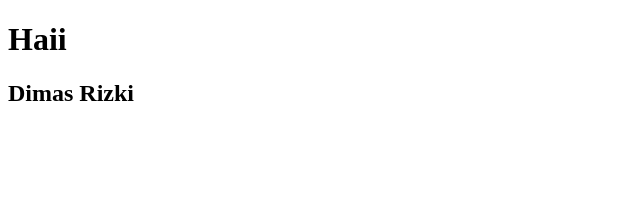
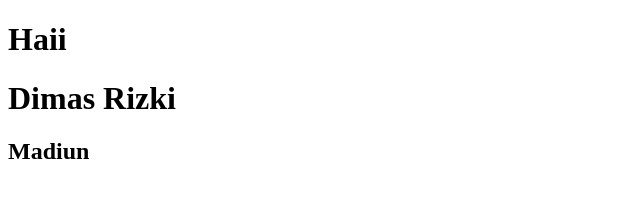
Before and after one commit to DimasRP/Binar, a plain HTML site: page index.html in a window 1280 px wide. Shown: the whole page, without its empty margins (0-640 px from the left). Drawn offline with Linux system fonts and the light colour scheme.

Commit message:
tambah alamat

```diff
--- a/index.html
+++ b/index.html
@@ -8,6 +8,7 @@
 </head>
 <body>
     <h1>Haii</h1>
-    <h2>Dimas Rizki</h2>
+    <h1>Dimas Rizki</h1>
+    <h2>Madiun</h2>
 </body>
 </html>
```
